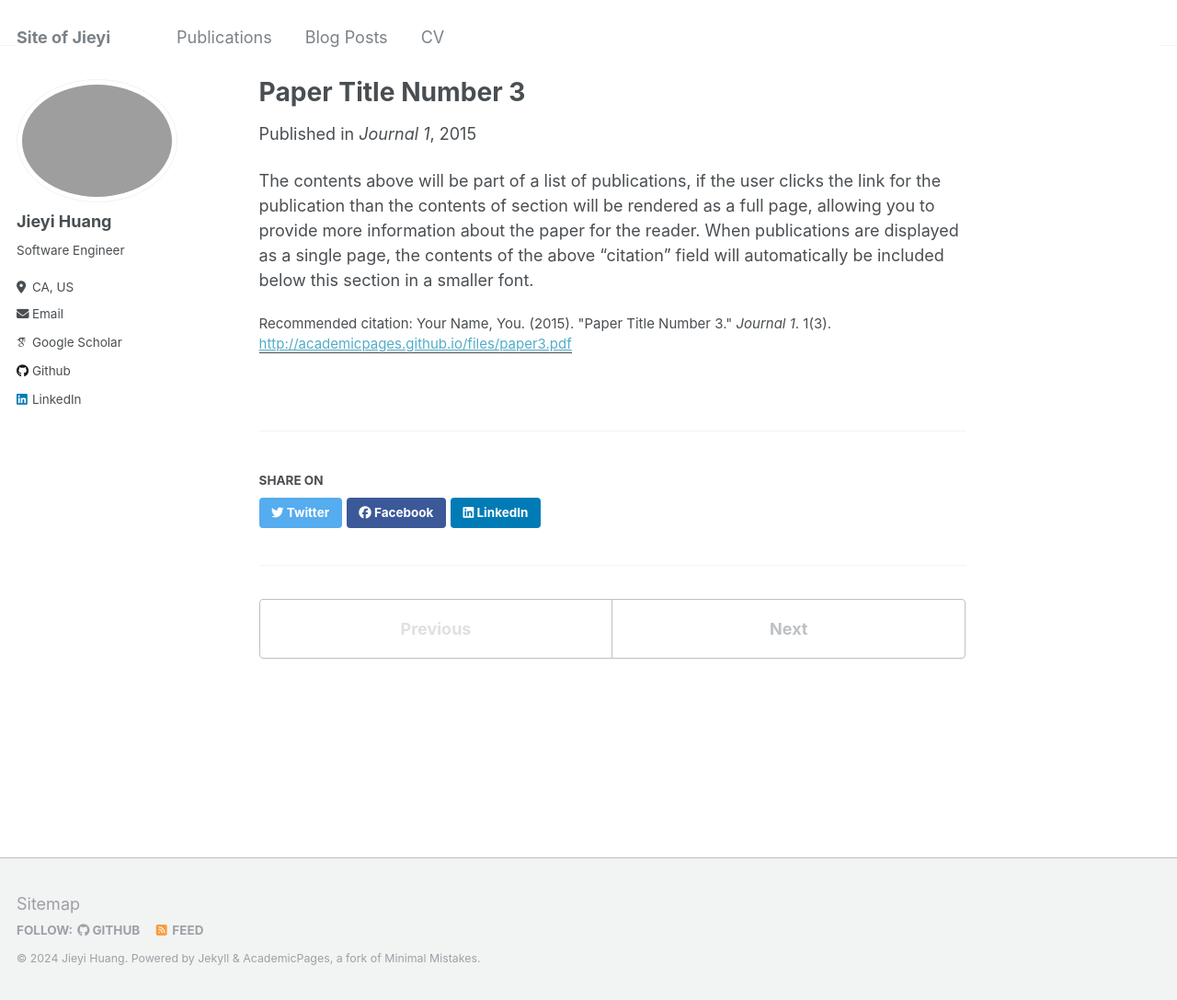
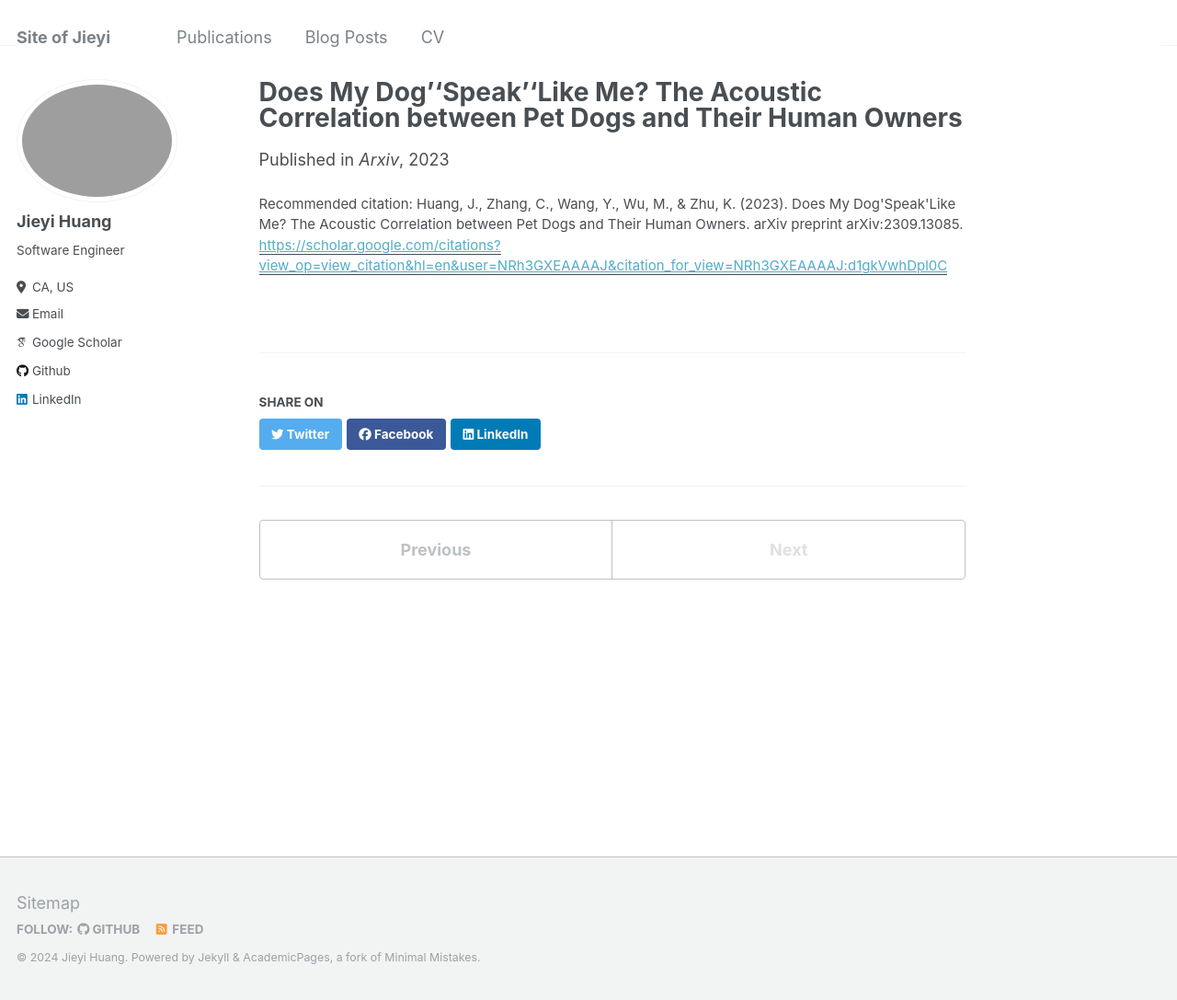
Before and after one commit to XSiling/XSiling.github.io, a Jekyll site: the page built from _publications/2015-10-01-paper-title-number-3.md, in a window 1280 px wide and 1087 px high. Shown: the whole window at 92% size. Built offline with Jekyll 4.4.1, drawn with Linux system fonts in a browser that asks for light colours; some web fonts are replaced.

Commit message:
Update 2015-10-01-paper-title-number-3.md

```diff
--- a/_publications/2015-10-01-paper-title-number-3.md
+++ b/_publications/2015-10-01-paper-title-number-3.md
@@ -1,12 +1,9 @@
 ---
-title: "Paper Title Number 3"
+title: "Does My Dog''Speak''Like Me? The Acoustic Correlation between Pet Dogs and Their Human Owners"
 collection: publications
 permalink: /publication/2015-10-01-paper-title-number-3
-excerpt: 'This paper is about the number 3. The number 4 is left for future work.'
-date: 2015-10-01
-venue: 'Journal 1'
-paperurl: 'http://academicpages.github.io/files/paper3.pdf'
-citation: 'Your Name, You. (2015). &quot;Paper Title Number 3.&quot; <i>Journal 1</i>. 1(3).'
+date: 2023-09-23
+venue: 'Arxiv'
+paperurl: 'https://scholar.google.com/citations?view_op=view_citation&hl=en&user=NRh3GXEAAAAJ&citation_for_view=NRh3GXEAAAAJ:d1gkVwhDpl0C'
+citation: 'Huang, J., Zhang, C., Wang, Y., Wu, M., & Zhu, K. (2023). Does My Dog''Speak''Like Me? The Acoustic Correlation between Pet Dogs and Their Human Owners. arXiv preprint arXiv:2309.13085.'
 ---
-
-The contents above will be part of a list of publications, if the user clicks the link for the publication than the contents of section will be rendered as a full page, allowing you to provide more information about the paper for the reader. When publications are displayed as a single page, the contents of the above "citation" field will automatically be included below this section in a smaller font.
```
